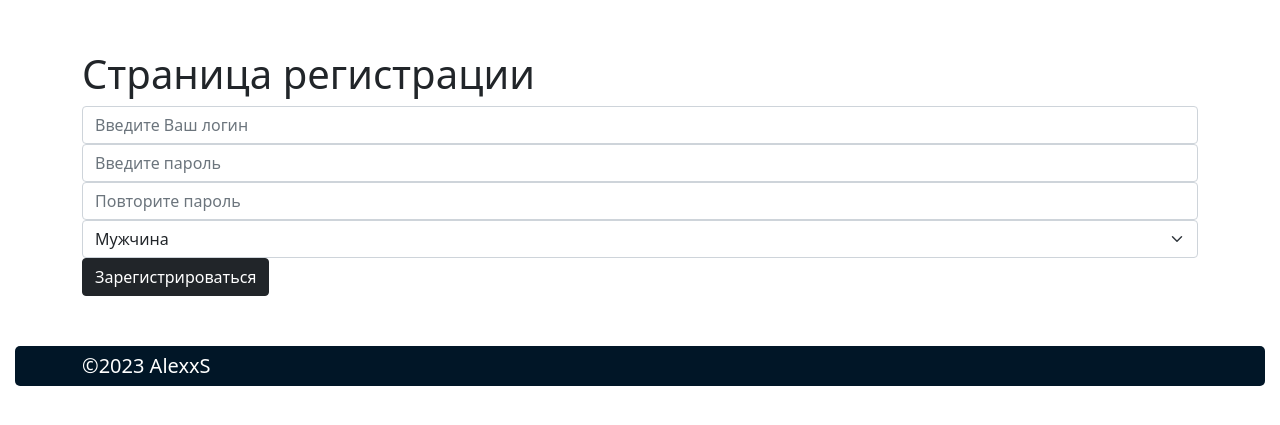
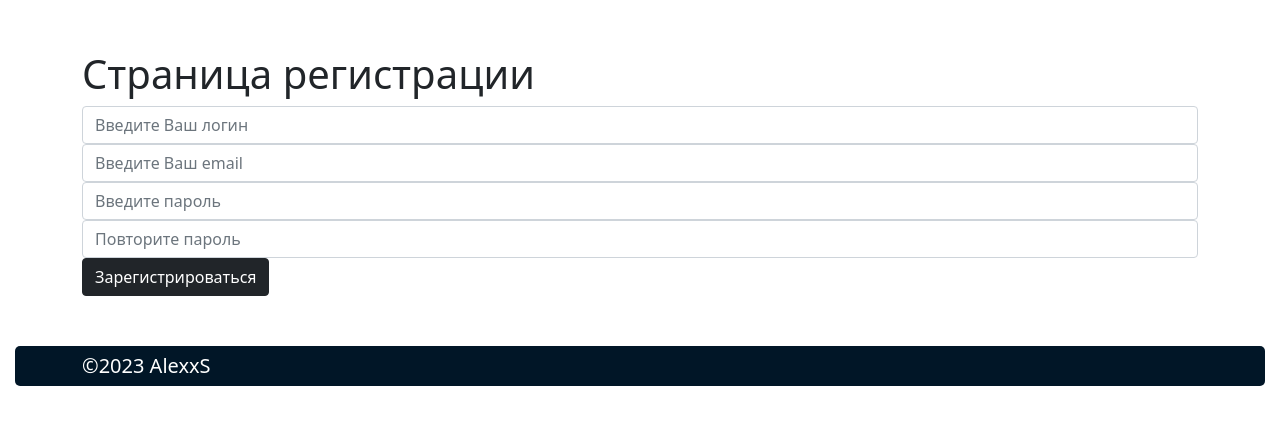
Before and after one commit to alexxsukhov/flask, a Flask app: page /registration/ in a window 1280 px wide. Shown: the part 93-518 px from the top of the page. Run offline with Flask 3, Linux system fonts and the light colour scheme; some libraries are stand-ins or nearby versions.

Commit message:
add task for seminar 3

```diff
--- a/app.py
+++ b/app.py
@@ -1,12 +1,32 @@
 from flask import Flask, render_template, make_response, request, redirect, flash, url_for
 from flask_wtf.csrf import CSRFProtect
+from forms import RegisterForm, AuthForm
 from flask_sqlalchemy import SQLAlchemy
-from forms import RegisterForm, AuthForm
+from datetime import datetime
+import bcrypt
 
 app = Flask(__name__)
 app.secret_key = b'0c89b93b34c40a0884814697a2005e154487bae8019e7d5d5b54fb123dc91f89'
 app.config['SECRET_KEY'] = '0c89b93b34c40a0884814697a2005e154487bae8019e7d5d5b54fb123dc91f89'
 app.config['SQLALCHEMY_DATABASE_URI'] = 'sqlite:///database.db'
+
+db = SQLAlchemy(app)
+
+
+class User(db.Model):
+    id = db.Column(db.Integer, primary_key=True)
+    username = db.Column(db.String(80), unique=True,
+                         nullable=False)
+    password = db.Column(db.String(80), unique=False,
+                         nullable=False)
+    email = db.Column(db.String(120), unique=True,
+                      nullable=False)
+    created_at = db.Column(db.DateTime, default=datetime.utcnow)
+
+    def __repr__(self):
+        return f'User({self.username}, {self.email})'
+
+
 csrf = CSRFProtect(app)
 
 users = [
@@ -148,7 +168,15 @@ def welcome():
 def registration():
     form = RegisterForm()
     if request.method == 'POST' and form.validate():
-        pass
+        user = User(username=form.usr_login.data, email=form.email.data,
+                    password=bcrypt.hashpw(form.usr_password.data.encode(), bcrypt.gensalt()))
+        db.session.add(user)
+        db.session.commit()
+        flash("Вы успешно зарегистрированы!", 'success')
+    else:
+        for field, errors in form.errors.items():
+            for error in errors:
+                flash(error, 'danger')
 
     return render_template('registration.html', form=form)
 
--- a/forms.py
+++ b/forms.py
@@ -9,19 +9,16 @@ class RegisterForm(FlaskForm):
     usr_login = StringField('Login',
                             validators=[DataRequired()],
                             render_kw={"placeholder": "Введите Ваш логин", "class": "form-control"})
+    email = StringField('Email',
+                        validators=[DataRequired(), Email(message="Введен не Email")],
+                        render_kw={"placeholder": "Введите Ваш email", "class": "form-control"})
     usr_password = PasswordField('Password',
                                  validators=[DataRequired()],
                                  render_kw={"placeholder": "Введите пароль", "class": "form-control"})
-    usr_password_confirm = PasswordField('Password',
-                                         validators=[DataRequired()],
+    usr_password_confirm = PasswordField('Confirm Password',
+                                         validators=[DataRequired(),
+                                                     EqualTo('usr_password', message="Пароли не совпадают")],
                                          render_kw={"placeholder": "Повторите пароль", "class": "form-control"})
-    gender = SelectField('Gender',
-                         choices=[
-                             ('male', 'Мужчина'),
-                             ('female', 'Женщина')
-                         ],
-                         render_kw={"placeholder": "Выберите пол", "class": "form-select"}
-                         )
 
 
 class AuthForm(FlaskForm):
--- a/templates/registration.html
+++ b/templates/registration.html
@@ -7,12 +7,23 @@
         <h1>Страница регистрации</h1>
         <div class="category__block">
             <div class="row">
-                <form method="POST" action="{{ url_for('auth') }}">
+                <form method="POST" action="">
                     {{ form.csrf_token }}
                     {% for field in form %}
                         <div class="group">{{ field }}</div>
                     {% endfor %}
-                    <div class="field-group"><button class="btn btn-dark" type="submit">Зарегистрироваться</button></div>
+                    {% with messages = get_flashed_messages(with_categories=true) %}
+                        {% if messages %}
+                            {% for category, message in messages %}
+                                <div class="alert alert-{{ category }}">
+                                    {{ message }}
+                                </div>
+                            {% endfor %}
+                        {% endif %}
+                    {% endwith %}
+                    <div class="field-group">
+                        <button class="btn btn-dark" type="submit">Зарегистрироваться</button>
+                    </div>
                 </form>
             </div>
         </div>
```
Also changed, not shown: requirements.txt (added, +17 -0 lines), instance/database.db (added).
